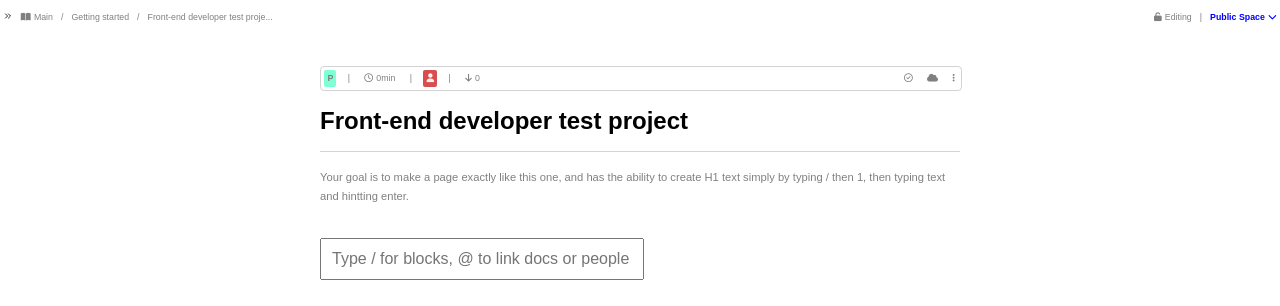
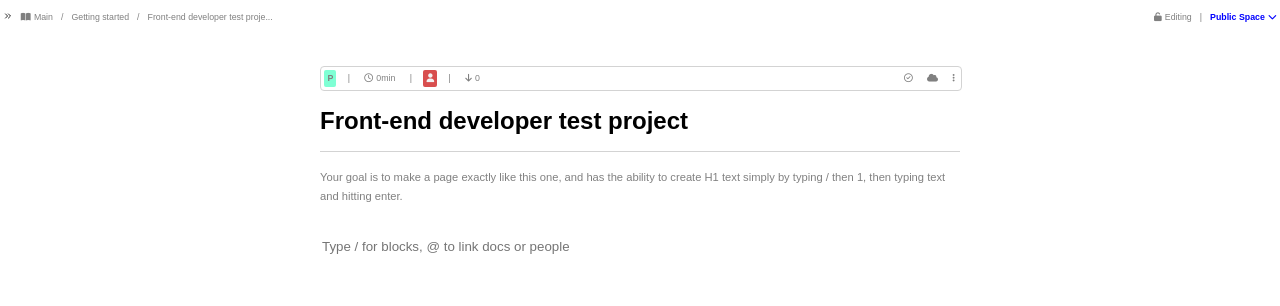
Before and after one commit to Amen-Musingarimi/hj-challenje, a plain HTML site: page index.html in a window 1280 px wide. Drawn offline with Linux system fonts and the light colour scheme.

Commit message:
Style the input area

```diff
--- a/index.html
+++ b/index.html
@@ -86,13 +86,15 @@
       <p class="instruction">
         Your goal is to make a page exactly like this one, and has the ability
         to create H1 text simply by typing / then 1, then typing text and
-        hintting enter.
+        hitting enter.
       </p>
       <div id="typedText"></div>
       <input
         type="text"
+        class="inputText"
         id="textInput"
         placeholder="Type / for blocks, @ to link docs or people"
+        required
       />
       <div id="popup" class="popup">
         <h2 class="popupHeading">Add blocks</h2>
--- a/styles.css
+++ b/styles.css
@@ -110,10 +110,11 @@ main {
   line-height: 1.2rem;
 }
 
-#textInput {
-  padding: 10px;
-  font-size: 16px;
-  width: 300px;
+.inputText {
+  width: 100%;
+  border: none;
+  outline: none;
+  color: gray;
 }
 
 .popup {
```
